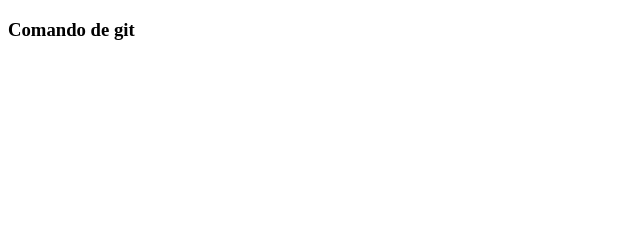
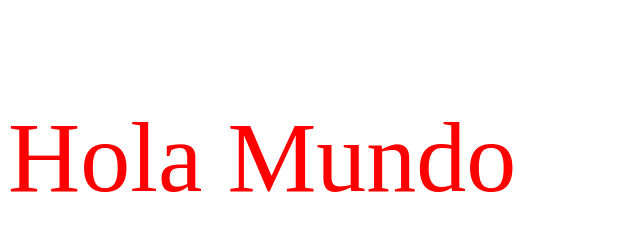
Before and after one commit to Tecnia/gitTest, a plain HTML site: page index.html in a window 1280 px wide. Shown: the whole page, without its empty margins (0-640 px from the left). Drawn offline with Linux system fonts and the light colour scheme.

Commit message:
Holla mundo  en rojo

```diff
--- a/index.html
+++ b/index.html
@@ -7,7 +7,7 @@
     <title>Pagina sencilla</title>
   </head>
   <body>
-    <h3>Comando de git</h3>
+    <p style="color: red; font-size: 100px">Hola Mundo</p>
     <script src="app.js"></script>
   </body>
 </html>
```
